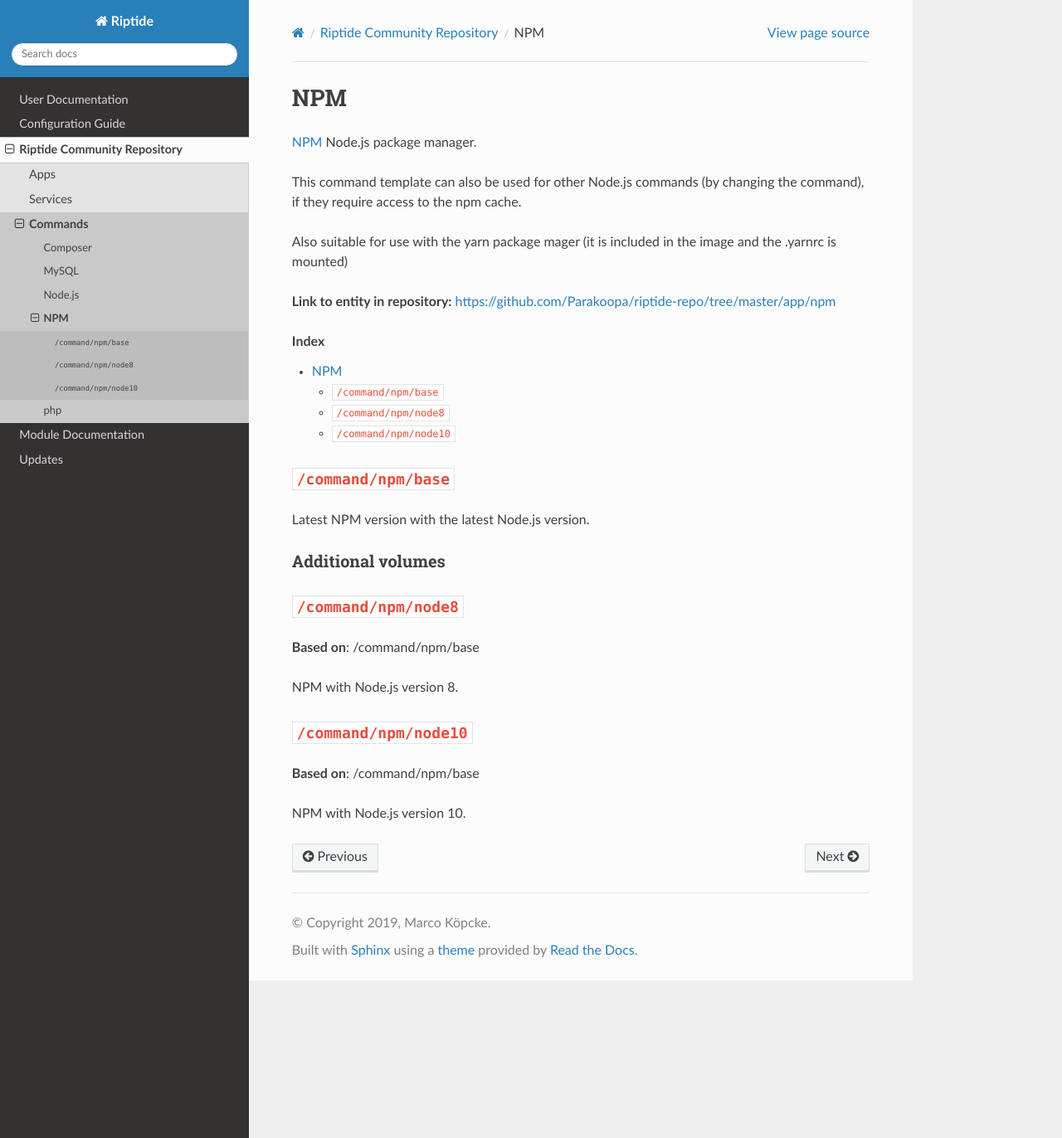
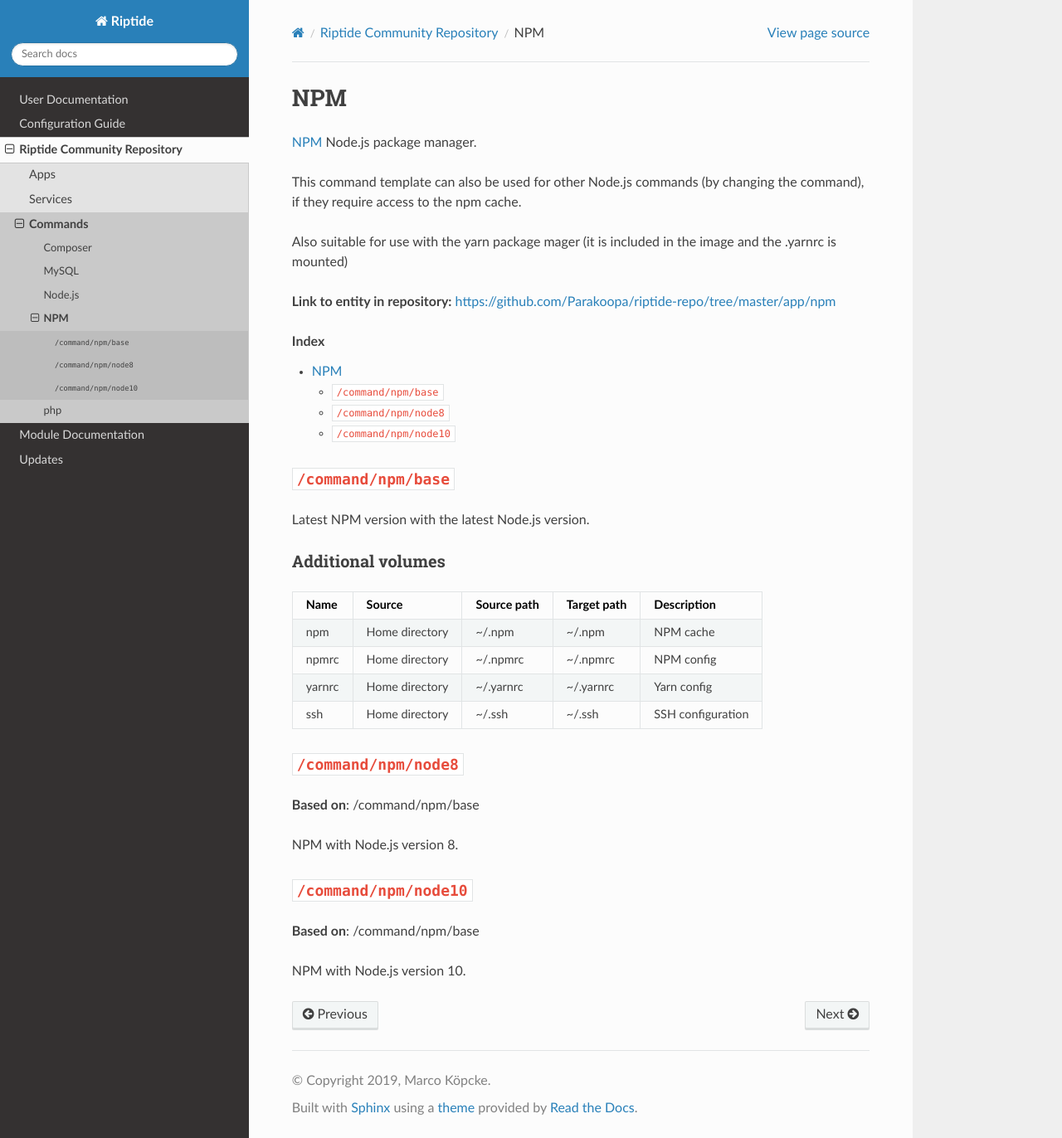
Before and after one commit to theCapypara/riptide-docs, a Sphinx documentation site: the page built from source/repo_docs/command/npm.rst, in a window 1280 px wide and 1372 px high. Shown: the whole window at 83% size. Built offline with Sphinx 7.4.7 and the Read the Docs theme 2.0.0, drawn with Linux system fonts in a browser that asks for light colours; formulas are drawn with MathJax 3.

Commit message:
Riptide Repo documentation - Build for 75c01c04
URL: https://github.com/Parakoopa/riptide-repo/commit/75c01c04cc96c87c7b4c7efa37a349551cf1282f

```diff
--- a/source/repo_docs/command/npm.rst
+++ b/source/repo_docs/command/npm.rst
@@ -25,14 +25,17 @@
 Additional volumes
 ~~~~~~~~~~~~~~~~~~
 
-+-----------------------+-----------------------------+---------------------------------------------+-------------+-------------+
-| Name                  | Source                      | Source path                                 | Target path | Description |
-+=======================+=============================+=============================================+=============+=============+
-| npm                   | Home directory              | ~/.npm                                      | ~/.npm      | NPM cache   |
-| npmrc                 | Home directory              | ~/.npmrc                                    | ~/.npmrc    | NPM config  |
-| yarnrc                | Home directory              | ~/.yarnrc                                   | ~/.yarnrc   | Yarn config  |
++-----------------------+-----------------------------+---------------------------------------------+-------------+--------------------+
+| Name                  | Source                      | Source path                                 | Target path | Description        |
++=======================+=============================+=============================================+=============+====================+
+| npm                   | Home directory              | ~/.npm                                      | ~/.npm      | NPM cache          |
++-----------------------+-----------------------------+---------------------------------------------+-------------+--------------------+
+| npmrc                 | Home directory              | ~/.npmrc                                    | ~/.npmrc    | NPM config         |
++-----------------------+-----------------------------+---------------------------------------------+-------------+--------------------+
+| yarnrc                | Home directory              | ~/.yarnrc                                   | ~/.yarnrc   | Yarn config        |
++-----------------------+-----------------------------+---------------------------------------------+-------------+--------------------+
 | ssh                   | Home directory              | ~/.ssh                                      | ~/.ssh      | SSH configuration  |
-+-----------------------+-----------------------------+---------------------------------------------+-------------+-------------+
++-----------------------+-----------------------------+---------------------------------------------+-------------+--------------------+
 
 ``/command/npm/node8``
 ----------------------
```
